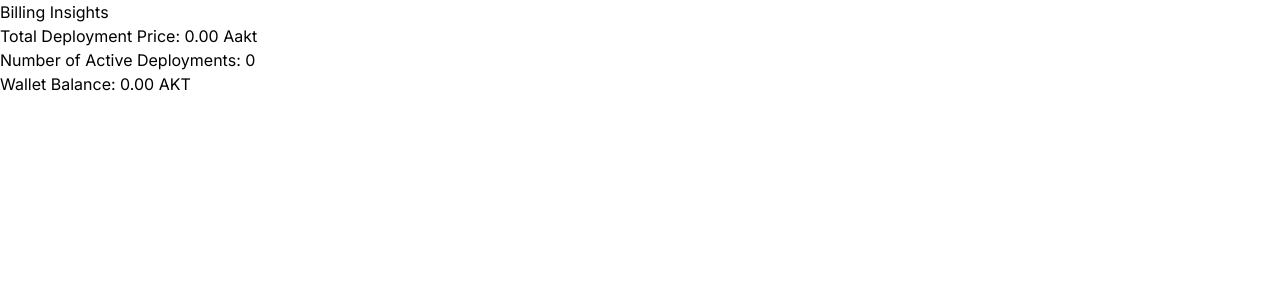
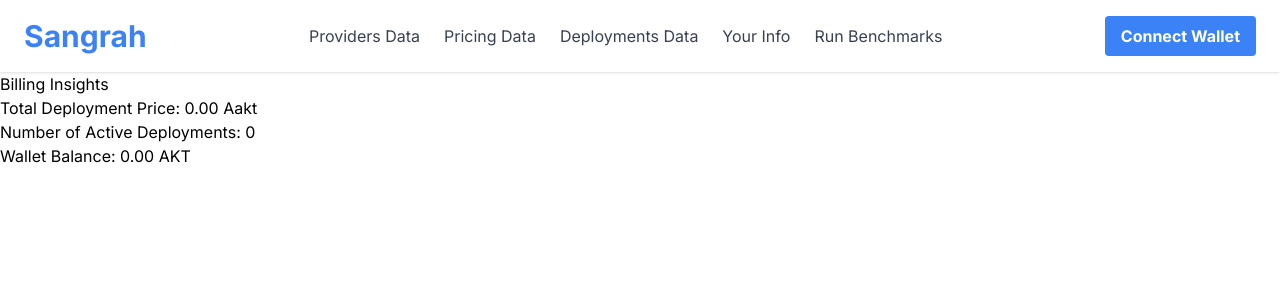
Before and after one commit to Arsalaan-Alam/sangrah, a Next.js app: page /info/1 in a window 1280 px wide. Shown: the top 300 px of the page. Built offline with nearby package versions, Linux system fonts and the light colour scheme; no server answers.

Commit message:
added header

```diff
--- /dev/null
+++ b/app/Header.js
@@ -0,0 +1,89 @@
+"use client";
+import React, { useState, useEffect } from 'react';
+import { SigningCosmosClient } from '@cosmjs/launchpad';
+import { useRouter } from 'next/navigation';
+
+const Header = () => {
+  const [isConnected, setIsConnected] = useState(false);
+  const [address, setAddress] = useState('');
+  const router = useRouter();
+
+  useEffect(() => {
+    const storedIsConnected = localStorage.getItem('isConnected');
+    const storedAddress = localStorage.getItem('address');
+    if (storedIsConnected === 'true' && storedAddress) {
+      setIsConnected(true);
+      setAddress(storedAddress);
+    }
+  }, []);
+
+  const initializeKeplr = async () => {
+    if (!window.keplr) {
+      alert("Please install Keplr extension");
+    } else {
+      const chainId = "akashnet-2";
+      await window.keplr.enable(chainId);
+      try {
+        const keyInfo = await window.keplr.getKey(chainId);
+        console.log("Address:", keyInfo.bech32Address);
+        setAddress(keyInfo.bech32Address);
+        localStorage.setItem('address', keyInfo.bech32Address);
+        const offlineSigner = window.keplr.getOfflineSigner(chainId);
+        const accounts = await offlineSigner.getAccounts();
+        const cosmJS = new SigningCosmosClient(
+          "https://lcd-cosmoshub.keplr.app",
+          accounts[0].address,
+          offlineSigner,
+        );
+        setIsConnected(true);
+        localStorage.setItem('isConnected', 'true');
+      } catch (error) {
+        console.error("Error getting key info:", error);
+      }
+    }
+  };
+
+  const disconnectKeplr = () => {
+    localStorage.removeItem('isConnected');
+    localStorage.removeItem('address');
+    setIsConnected(false);
+    setAddress('');
+  };
+
+  return (
+    <header className="bg-white shadow">
+      <div className="container mx-auto px-6 py-4 flex items-center justify-between">
+       <a href='/'> <div className="text-3xl font-bold text-blue-500 mr-4">Sangrah</div></a>
+        <div className="flex items-center justify-center flex-grow">
+          <nav className="flex space-x-6">
+
+            <a href="/providers" className="text-gray-700 hover:text-blue-500">Providers Data</a>
+            <a href="/pricing" className="text-gray-700 hover:text-blue-500">Pricing Data</a>
+            <a href={`/deployments/${address}`} className="text-gray-700 hover:text-blue-500">Deployments Data</a>
+            <a href={`/info/${address}`} className="text-gray-700 hover:text-blue-500">Your Info</a>
+            <a href="/benchmarking" className="text-gray-700 hover:text-blue-500">Run Benchmarks</a>
+          </nav>
+        </div>
+        <div>
+          {isConnected ? (
+            <button
+              onClick={disconnectKeplr}
+              className="ml-4 bg-red-500 hover:bg-red-700 text-white font-bold py-2 px-4 rounded"
+            >
+              Disconnect Wallet
+            </button>
+          ) : (
+            <button
+              onClick={initializeKeplr}
+              className="ml-4 bg-blue-500 hover:bg-blue-700 text-white font-bold py-2 px-4 rounded"
+            >
+              Connect Wallet
+            </button>
+          )}
+        </div>
+      </div>
+    </header>
+  );
+};
+
+export default Header;
--- a/app/layout.js
+++ b/app/layout.js
@@ -1,5 +1,6 @@
 import { Inter } from "next/font/google";
 import "./globals.css";
+import Header from "./Header";
 
 const inter = Inter({ subsets: ["latin"] });
 
@@ -11,7 +12,10 @@ export const metadata = {
 export default function RootLayout({ children }) {
   return (
     <html lang="en">
-      <body className={inter.className}>{children}</body>
+
+      <body className={inter.className}>
+      <Header  />
+        {children}</body>
     </html>
   );
 }
--- a/app/page.js
+++ b/app/page.js
@@ -1,108 +1,33 @@
 "use client";
-import React, { useState, useEffect } from 'react';
-import { SigningCosmosClient } from '@cosmjs/launchpad';
-import { useRouter } from 'next/navigation';
+import React from 'react';
+import Header from './Header';
 import Dashboard from './dashboard/page';
+import { Router, Routes, Route, BrowserRouter } from 'react-router-dom';
 
-const Home = () => {
-  const [isConnected, setIsConnected] = useState(false);
-  const [address, setAddress] = useState('');
-  const router = useRouter();
+const HomeComponent = () => {
+  return (
 
-  useEffect(() => {
-    const storedIsConnected = localStorage.getItem('isConnected');
-    const storedAddress = localStorage.getItem('address');
-    if (storedIsConnected === 'true' && storedAddress) {
-      setIsConnected(true);
-      setAddress(storedAddress);
-    }
-  }, []);
+    <div className="min-h-screen bg-gray-100 flex flex-col items-center">
+      <main className="flex flex-col items-center w-full">
+        <p className="text-2xl font-semibold text-center mt-10">Akash Dashboard</p>
+        <div className="mt-8 w-full max-w-4xl">
+          <Dashboard />
+        </div>
+      </main>
+    </div>
 
-  const initializeKeplr = async () => {
-    if (!window.keplr) {
-      alert("Please install Keplr extension");
-    } else {
-      const chainId = "akashnet-2";
-      await window.keplr.enable(chainId);
-      try {
-        const keyInfo = await window.keplr.getKey(chainId);
-        console.log("Address:", keyInfo.bech32Address);
-        setAddress(keyInfo.bech32Address);
-        localStorage.setItem('address', keyInfo.bech32Address);
-        const offlineSigner = window.keplr.getOfflineSigner(chainId);
-        const accounts = await offlineSigner.getAccounts();
-        const cosmJS = new SigningCosmosClient(
-          "https://lcd-cosmoshub.keplr.app",
-          accounts[0].address,
-          offlineSigner,
-        );
-        setIsConnected(true);
-        localStorage.setItem('isConnected', 'true');
-      } catch (error) {
-        console.error("Error getting key info:", error);
-      }
-    }
-  };
-
-  const disconnectKeplr = () => {
-    localStorage.removeItem('isConnected');
-    localStorage.removeItem('address');
-    setIsConnected(false);
-    setAddress('');
-  };
-
-  return (
-    <div className="flex flex-col items-center">
-      <p className="text-4xl font-bold text-center mt-10">Akash Dashboard</p>
-      <div className="mt-8 flex justify-center">
-        {!isConnected ? (
-          <button
-            onClick={initializeKeplr}
-            className="bg-blue-500 hover:bg-blue-700 text-white font-bold py-2 px-4 rounded mx-2"
-          >
-            Connect Wallet
-          </button>
-        ) : (
-          <>
-            <button
-              className="bg-blue-500 hover:bg-blue-700 text-white font-bold py-2 px-4 rounded mx-2"
-              onClick={() => router.push(`/deployments/${address}`)}
-            >
-              Deployments Data
-            </button>
-            <a href="/providers">
-              <button className="bg-blue-500 hover:bg-blue-700 text-white font-bold py-2 px-4 rounded mx-2">
-                Providers Data
-              </button>
-            </a>
-            <a href="/pricing">
-              <button className="bg-blue-500 hover:bg-blue-700 text-white font-bold py-2 px-4 rounded mx-2">
-                Pricing Data
-              </button>
-            </a>
-
-              <button className="bg-blue-500 hover:bg-blue-700 text-white font-bold py-2 px-4 rounded mx-2"
-              onClick={() => router.push(`/info/${address}`)} >
-                Your Info
-              </button>
-
-            <button
-              className="bg-red-500 hover:bg-red-700 text-white font-bold py-2 px-4 rounded mx-2"
-              onClick={disconnectKeplr}
-            >
-              Disconnect Wallet
-            </button>
-            <a href="/benchmarking">
-              <button className="bg-green-500 hover:bg-green-700 text-white font-bold py-2 px-4 rounded mx-2">
-                Run Benchmarks
-              </button>
-            </a>
-          </>
-        )}
-      </div>
-      <Dashboard />
-    </div>
   );
 };
 
+const Home = () => {
+  return (
+    <BrowserRouter>
+    <Routes>
+      <Route path="/" element={<HomeComponent />} />
+    </Routes>
+    </BrowserRouter>
+  );
+}
+
+
 export default Home;
```
